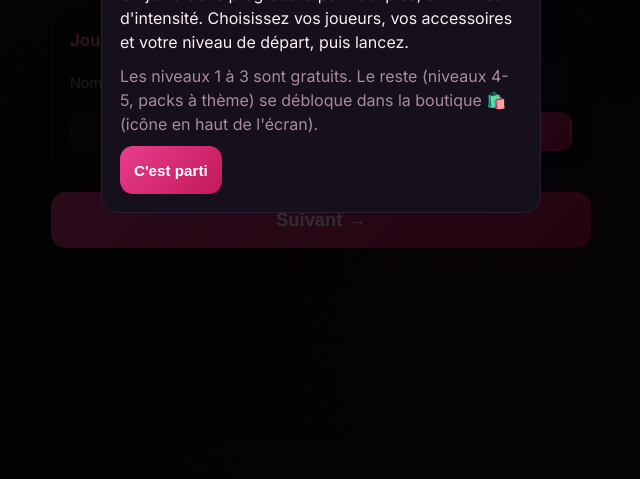
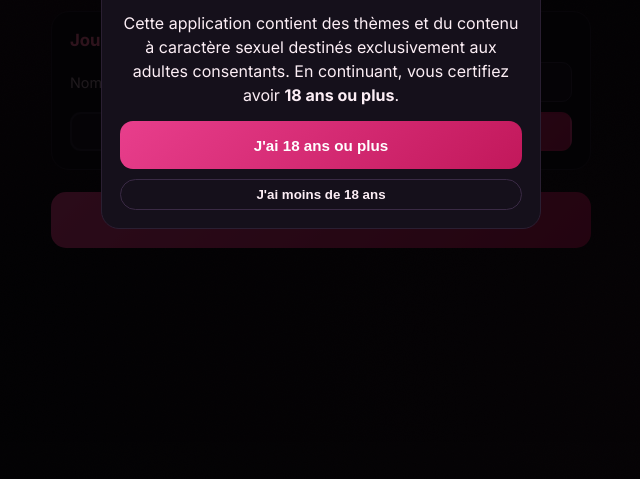
Before and after one commit to Rom1889/jdc-app, a website: page index.html in a window 1280 px wide. Shown: the part 321-800 px from the top of the page, without its empty margins (319-959 px from the left). Drawn offline with nearby package versions, Linux system fonts and the light colour scheme; files whose address does not match are found by name.

Commit message:
Add files via upload

```diff
--- a/index.html
+++ b/index.html
@@ -66,6 +66,7 @@
   .history-item{padding:6px 0;border-bottom:1px solid #2a1f32}
   .hint{font-size:.78rem;color:var(--muted);margin-top:8px;line-height:1.35}
   .overlay{position:fixed;inset:0;background:rgba(0,0,0,.82);display:none;align-items:center;justify-content:center;z-index:200;padding:16px;flex-direction:column}
+  #ageGateOverlay{z-index:300}
   .overlay.show{display:flex}
   .wheel-wrap{position:relative;width:280px;height:280px}
   .wheel{width:280px;height:280px;border-radius:50%;border:8px solid #2a1f32;background:conic-gradient(#e83e8c 0 60deg,#c2185b 60deg 120deg,#ff6b9d 120deg 180deg,#8e2457 180deg 240deg,#ff9ec5 240deg 300deg,#6d1b42 300deg 360deg);transition:transform 3.4s cubic-bezier(.17,.67,.12,1)}
@@ -534,6 +535,19 @@
 
 
 
+<div class="overlay" id="ageGateOverlay">
+  <div class="setup-card" style="max-width:440px;width:100%;text-align:center" id="ageGateContent">
+    <div style="font-size:2.2rem">🔞</div>
+    <h2>Contenu réservé aux adultes</h2>
+    <p style="line-height:1.5;margin:14px 0">
+      Cette application contient des thèmes et du contenu à caractère sexuel destinés exclusivement
+      aux adultes consentants. En continuant, vous certifiez avoir <strong>18 ans ou plus</strong>.
+    </p>
+    <button class="main-btn btn-primary" style="width:100%;margin-bottom:10px" onclick="confirmAgeGate()">J'ai 18 ans ou plus</button>
+    <button class="ghost-btn" style="width:100%" onclick="denyAgeGate()">J'ai moins de 18 ans</button>
+  </div>
+</div>
+
 <div class="overlay" id="onboardingOverlay">
   <div class="setup-card" style="max-width:440px;width:100%">
     <h2>Bienvenue 👋</h2>
@@ -815,6 +829,30 @@ function closeOnboarding(){
   $("onboardingOverlay").classList.remove("show");
   try{ localStorage.setItem("jdc_onboarding_seen","1"); }catch(e){}
 }
+function maybeShowOnboarding(){
+  try{
+    if(!localStorage.getItem("jdc_onboarding_seen")) $("onboardingOverlay").classList.add("show");
+  }catch(e){}
+}
+function checkAgeGate(){
+  try{
+    if(localStorage.getItem("jdc_age_confirmed")==="1") return true;
+  }catch(e){}
+  $("ageGateOverlay").classList.add("show");
+  return false;
+}
+function confirmAgeGate(){
+  try{ localStorage.setItem("jdc_age_confirmed","1"); }catch(e){}
+  $("ageGateOverlay").classList.remove("show");
+  maybeShowOnboarding();
+}
+function denyAgeGate(){
+  $("ageGateContent").innerHTML = `
+    <div style="font-size:2.2rem">🚫</div>
+    <h2>Accès non autorisé</h2>
+    <p style="line-height:1.5;margin:14px 0">Cette application est réservée aux personnes majeures (18 ans et plus). Merci de fermer cette page.</p>
+  `;
+}
 let setupStep = 1;
 function renderSetupStep(){
   document.querySelectorAll(".setup-step").forEach(el=>{
@@ -891,9 +929,7 @@ function initLists(){
     $(id).addEventListener("change", updateSetupPreview);
   });
   applySavedPrefs();
-  try{
-    if(!localStorage.getItem("jdc_onboarding_seen")) $("onboardingOverlay").classList.add("show");
-  }catch(e){}
+  if(checkAgeGate()) maybeShowOnboarding();
 }
 function loadSetupPrefs(){
   try{ return JSON.parse(localStorage.getItem("jdc_setup_prefs")) || null; }catch(e){ return null; }
```
